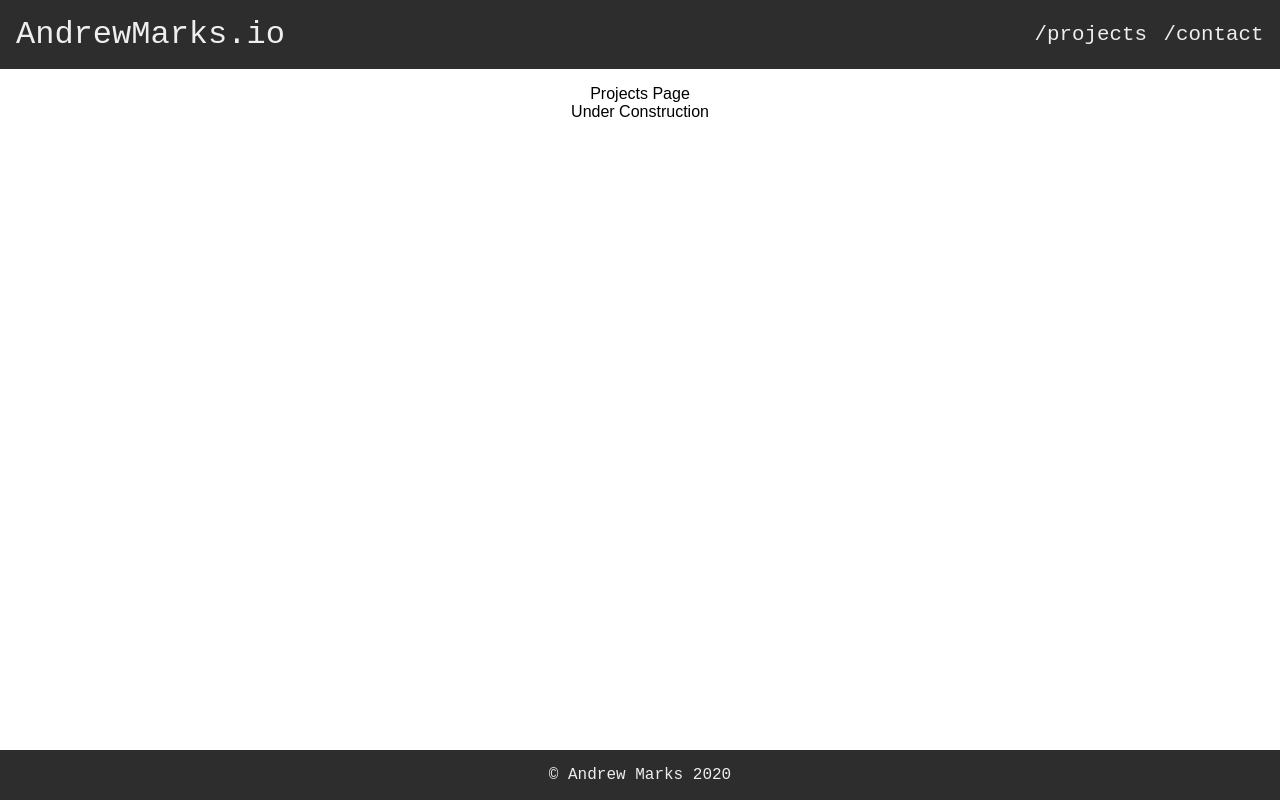
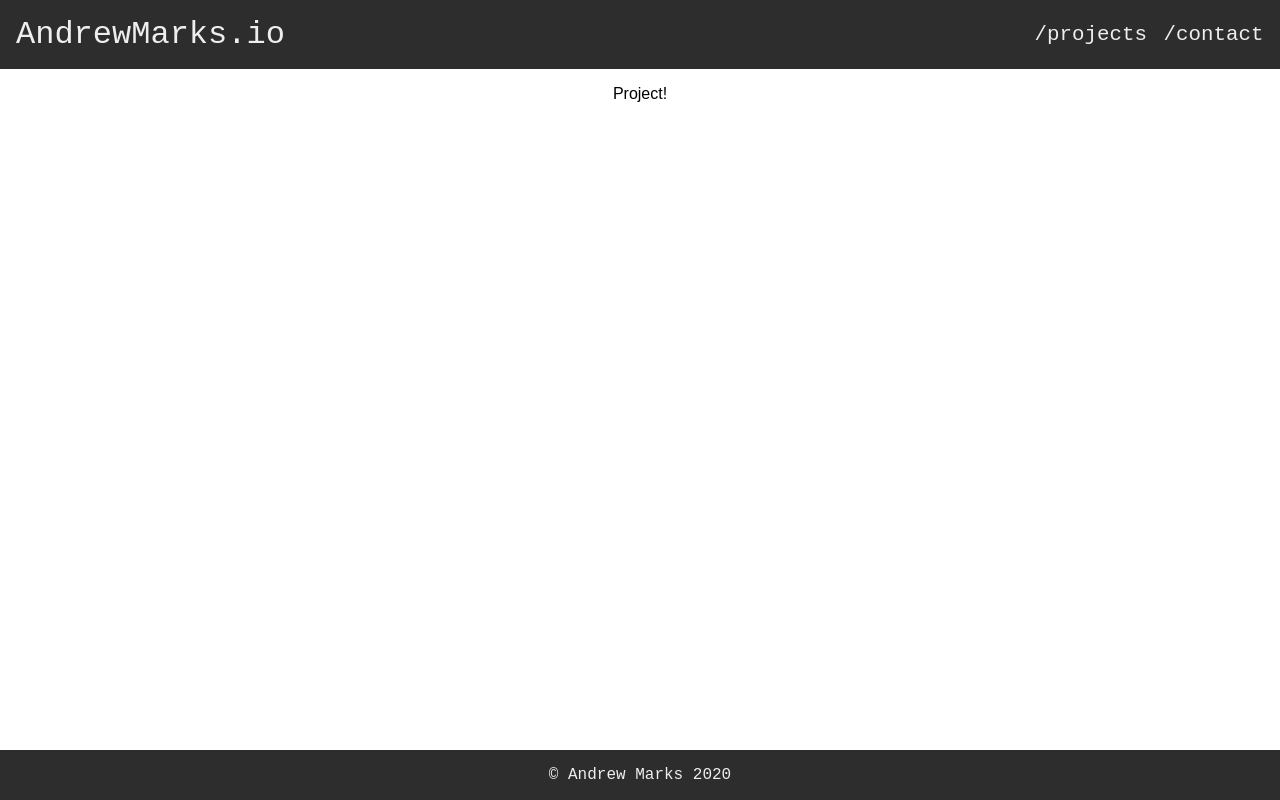
Before and after one commit to AndrewPMarks/apm-website, a React (Create React App) app: page /projects in a window 1280 px wide. Built offline with nearby package versions, Linux system fonts and the light colour scheme.

Commit message:
Updated projects page

```diff
--- a/package.json
+++ b/package.json
@@ -42,5 +42,8 @@
       "last 1 firefox version",
       "last 1 safari version"
     ]
+  },
+  "devDependencies": {
+    "source-map-loader": "^1.1.2"
   }
 }
--- /dev/null
+++ b/src/components/Project.tsx
@@ -0,0 +1,5 @@
+import React from 'react';
+
+export const Project = () => {
+	return <div>Project!</div>;
+};
--- a/src/pages/PageProjects.tsx
+++ b/src/pages/PageProjects.tsx
@@ -1,10 +1,18 @@
 import React from 'react';
+import { Project } from '../components/Project';
 
 export const PageProjects = () => {
+	const projects = [
+		{
+			name: 'Project Name',
+			link: '/projects',
+		},
+	];
 	return (
-		<div>
-			<div>Projects Page</div>
-			<div>Under Construction</div>
-		</div>
+		<section className="projects">
+			{projects.map((project, index) => (
+				<Project key={index} />
+			))}
+		</section>
 	);
 };
--- a/src/scss/main.scss
+++ b/src/scss/main.scss
@@ -1,5 +1,6 @@
 @import './vars/colors';
 @import './vars/fonts';
 @import './global';
+@import './projects';
 @import './nav';
 @import './footer';
```
Also changed, not shown: src/scss/projects.scss (added), 1 other file (tests, documents, lock files or other folders).
